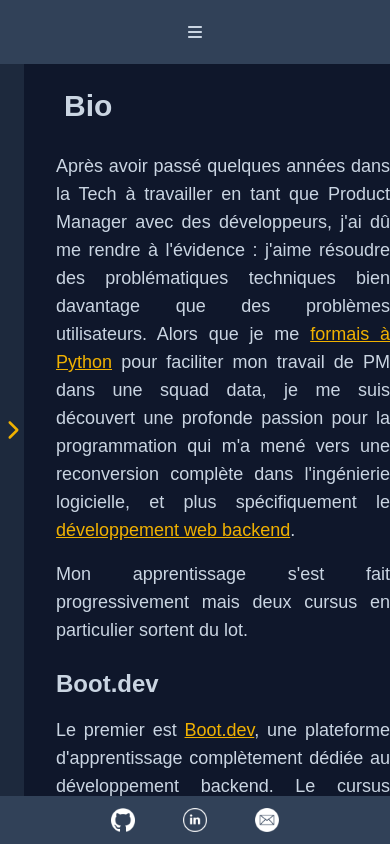
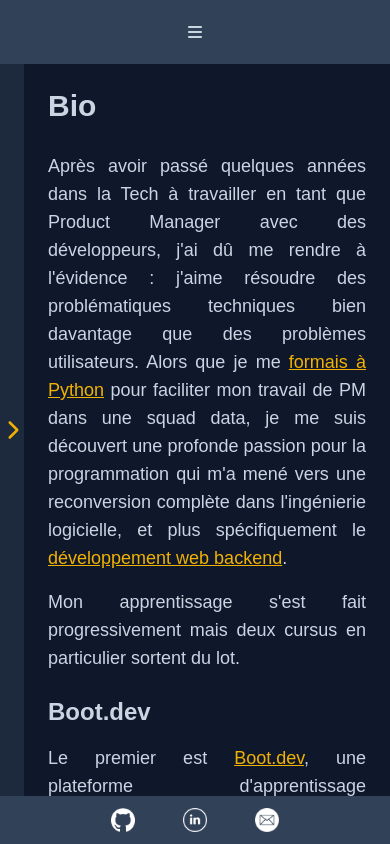
Before and after one commit to benKapl/portfolio-front, a Next.js app: page /about/bio in a window 390 px wide. Built offline with nearby package versions, Linux system fonts and the light colour scheme.

Commit message:
worked on bio margin for small screens

```diff
--- a/src/app/(content)/about/bio/page.js
+++ b/src/app/(content)/about/bio/page.js
@@ -7,9 +7,9 @@ export default function Bio() {
 
     // Styles
 
-    const container = "bg-inherit text-slate-300 text-justify flex-1 flex-col h-auto w-full justify-start items-start max-w-3xl mx-4 mb-16"
+    const container = "bg-inherit text-slate-300 text-justify flex-1 flex-col h-auto w-full justify-start items-start md:max-w-3xl md:ml-4 mb-16"
     const titleStyle = "font-bold"
-    const content = "m-4 space-y-4 text-lg"
+    const content = "m-4 mx-6 space-y-4 text-lg"
     const descLinkStyle = "text-yellow-500 underline"
 
     return (
```
